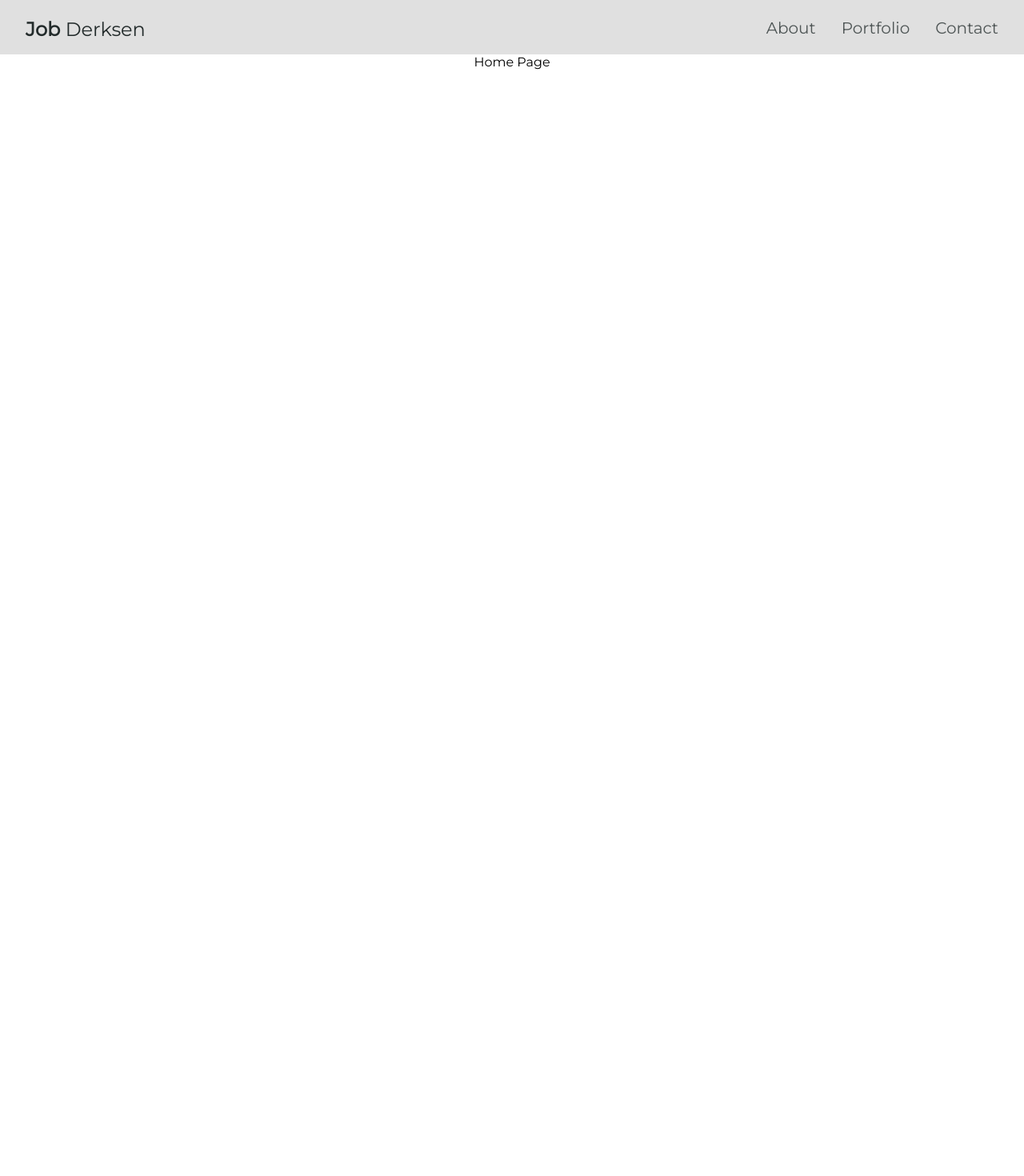
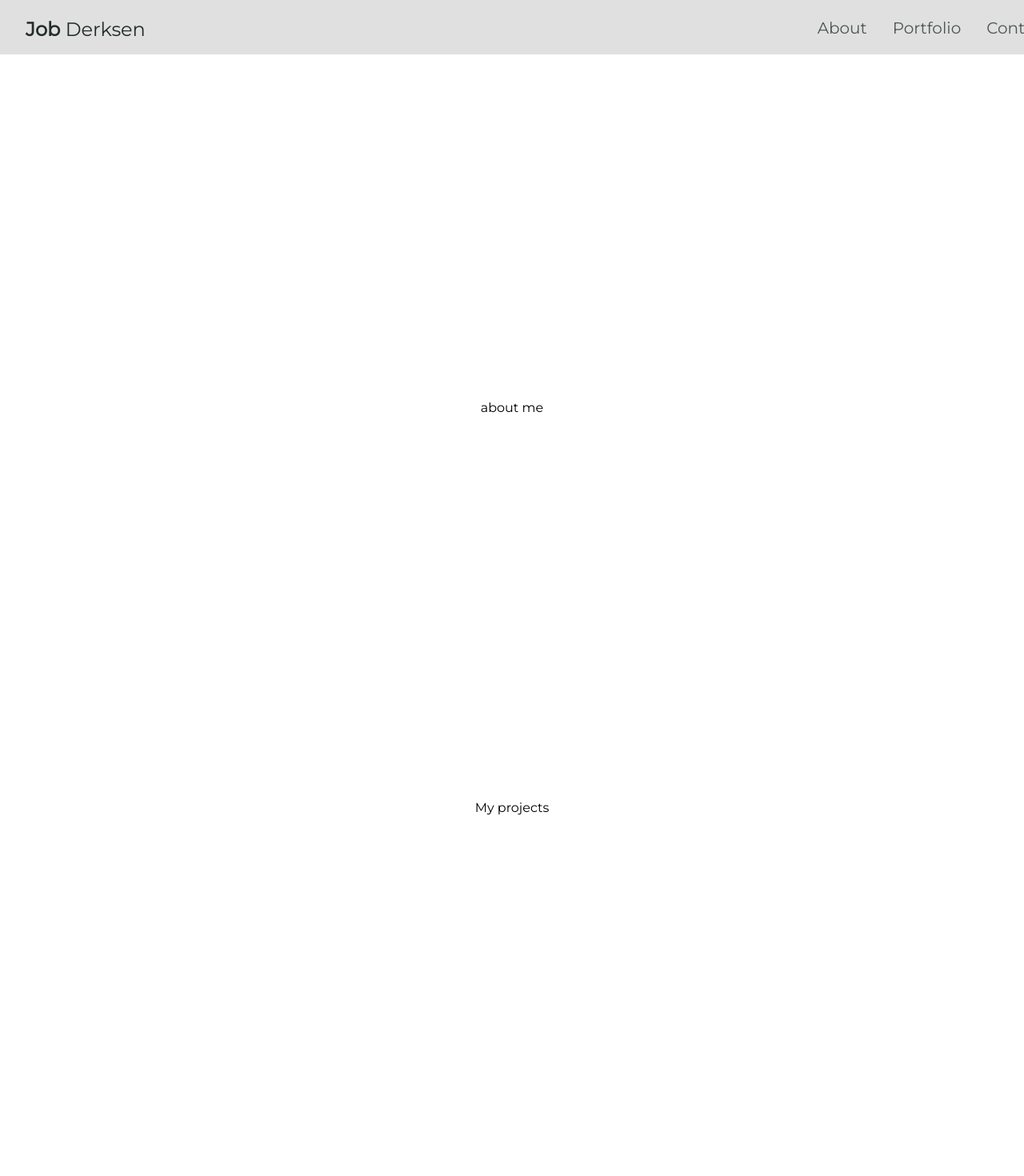
Before and after one commit to JobDerksen/cv_website, a Next.js app: page / in a window 1280 px wide. Shown: the top 1470 px of the page at 80% size. Before the commit the page ends 800 px from the top, so only its background shows below. Built offline with nearby package versions, Linux system fonts and the light colour scheme.

Commit message:
Implemented react scroll - need to fix the header and fix the bolded text when page is active

```diff
--- a/package.json
+++ b/package.json
@@ -14,12 +14,14 @@
     "react": "^18",
     "react-dom": "^18",
     "react-router-dom": "^6.21.1",
+    "react-scroll": "^1.9.0",
     "sass": "^1.69.5"
   },
   "devDependencies": {
     "@types/node": "^20",
     "@types/react": "^18",
     "@types/react-dom": "^18",
+    "@types/react-scroll": "^1.8.10",
     "eslint": "^8",
     "eslint-config-next": "14.0.4",
     "typescript": "^5"
--- a/src/components/navigation/Navigation.module.scss
+++ b/src/components/navigation/Navigation.module.scss
@@ -35,10 +35,11 @@
 
 .header {
   display: flex;
-  width: auto;
+  width: 100%;
   padding: 0.25rem 2rem 0;
   height: 4rem;
   background-color: #E0E0E0;
+  position: fixed;
 
   @media (max-width: 800px) {
     padding: 0 0.5rem 0;
@@ -125,7 +126,7 @@
         top: 0;
         right: 0;
         width: 100%;
-        height: 40vw;
+        height: 10rem;
         z-index: 10000;
         animation: slide-in 0.2s ease-in-out;
 
--- a/src/components/navigation/Navigation.tsx
+++ b/src/components/navigation/Navigation.tsx
@@ -1,9 +1,9 @@
 import React, {ReactNode, useEffect, useState} from 'react';
 import clsx from 'clsx';
-import Link from 'next/link';
 import styles from './Navigation.module.scss'
 import {useRouter} from "next/router";
 import Icon from '../icon/icon'
+import { Link } from "react-scroll";
 
 interface CustomLinkProps {
     to: string;
@@ -41,7 +41,7 @@ export const Navigation = (): React.JSX.Element => {
                 [styles['nav_links_active']]: isActive,
                 [styles['nav_links_notActive']]: !isActive
             })}>
-                <Link href={to} passHref {...props}>
+                <Link to={to} activeClass={'Active'} spy={true} smooth={true} offset={0} duration={500}>
                     {children}
                 </Link>
             </li>
@@ -52,7 +52,7 @@ export const Navigation = (): React.JSX.Element => {
     return (
         <nav className={styles.header}>
             <div className={styles.header__left}>
-                <Link href='/'>
+                <Link to='/' activeClass={'Active'} spy={true} smooth={true} offset={0} duration={500}>
                     <h2>
                         <span style={{fontWeight:600}}>Job</span> <span>Derksen</span>
                     </h2>
--- a/src/components/pageComponent/PageComponent.tsx
+++ /dev/null
@@ -1,17 +0,0 @@
-import React, { ReactNode } from 'react';
-import { Navigation } from '../navigation/Navigation';
-
-interface Props {
-    children: ReactNode;
-}
-
-const PageComponent = ({ children }: Props): React.JSX.Element => {
-    return (
-        <div >
-            <Navigation />
-            {children}
-        </div>
-    );
-};
-
-export { PageComponent };
--- a/src/pages/about.tsx
+++ b/src/pages/about.tsx
@@ -1,10 +1,9 @@
 import React from "react";
 import Head from 'next/head'
-import {PageComponent} from "@/components/pageComponent/PageComponent";
-import Icon from "@/components/icon/icon";
+import {Navigation} from "@/components/navigation/Navigation";
 const About = () => {
 return(
-    <>
+    <div className='pageContainer' id='/about'>
         <Head>
             <title>About Me</title>
             <meta name="description" content="Generated by create next app" />
@@ -12,12 +11,10 @@ return(
 
             <link rel="icon" href="/favicon.ico" />
         </Head>
-        <PageComponent>
             <div className='content'>
                 about me
             </div>
-        </PageComponent>
-    </>
+    </div>
 )
 }
  export default About;
--- a/src/pages/contact.tsx
+++ b/src/pages/contact.tsx
@@ -1,21 +1,19 @@
 import React from "react";
 import Head from "next/head";
-import {PageComponent} from "@/components/pageComponent/PageComponent";
+import {Navigation} from "@/components/navigation/Navigation";
 const Contact = () => {
     return(
-        <>
+        <div className='pageContainer' id='/contact'>
             <Head>
                 <title>Contact Me</title>
                 <meta name="description" content="Generated by create next app" />
                 <meta name="viewport" content="width=device-width, initial-scale=1" />
                 <link rel="icon" href="/favicon.ico" />
             </Head>
-            <PageComponent>
                 <div className='content'>
                     Contact me
                 </div>
-            </PageComponent>
-        </>
+        </div>
     )
 }
 export default Contact;
--- a/src/pages/index.tsx
+++ b/src/pages/index.tsx
@@ -1,7 +1,20 @@
 import Head from 'next/head'
-import {PageComponent} from "@/components/pageComponent/PageComponent";
-import Link from 'next/link'
+import {Navigation} from "@/components/navigation/Navigation";
+import About from '@/pages/about'
+import Contact from '@/pages/contact'
+import Project from '@/pages/projects'
 export default function Home() {
+
+    const Home = () => {
+        return (
+            <div className='pageContainer' id='/'>
+                <div className='content'>
+                    Home Page
+                </div>
+            </div>
+        );
+    }
+
     return (
         <>
             <Head>
@@ -10,11 +23,12 @@ export default function Home() {
                 <meta name="viewport" content="width=device-width, initial-scale=1" />
                 <link rel="icon" href="/favicon.ico" />
             </Head>
-      <PageComponent>
-        <div className='content'>
-            Home Page
-        </div>
-      </PageComponent>
+            <Navigation/>
+            <Home/>
+            <About/>
+            <Project/>
+            <Contact/>
+
     </>
 )
 }
--- a/src/pages/projects.tsx
+++ b/src/pages/projects.tsx
@@ -1,21 +1,19 @@
 import React from "react";
 import Head from "next/head";
-import {PageComponent} from "@/components/pageComponent/PageComponent";
+import {Navigation} from "@/components/navigation/Navigation";
 const Projects = () => {
     return(
-        <>
+        <div className='pageContainer' id='/projects'>
             <Head>
                 <title>Portfolio</title>
                 <meta name="description" content="Generated by create next app" />
                 <meta name="viewport" content="width=device-width, initial-scale=1" />
                 <link rel="icon" href="/favicon.ico" />
             </Head>
-            <PageComponent>
                 <div className='content'>
                     My projects
                 </div>
-            </PageComponent>
-        </>
+        </div>
     )
 }
 export default Projects;
--- a/src/styles/globals.scss
+++ b/src/styles/globals.scss
@@ -16,6 +16,10 @@ h1,h2,h3,h4,h5,h6,p
   text-align: center;
 }
 
+.pageContainer {
+  height: 500px
+}
+
 @keyframes pulse {
   0% {
     transform: scale(1);
```
Also changed, not shown: 1 other file (tests, documents, lock files or other folders). Lines whose indentation alone changed are shown as unchanged.
